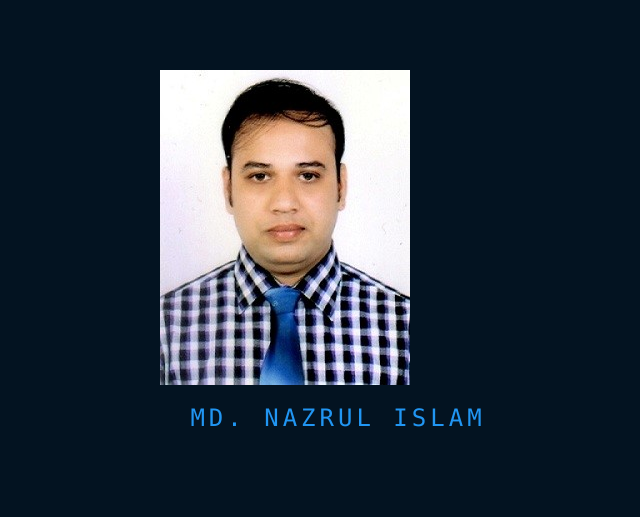
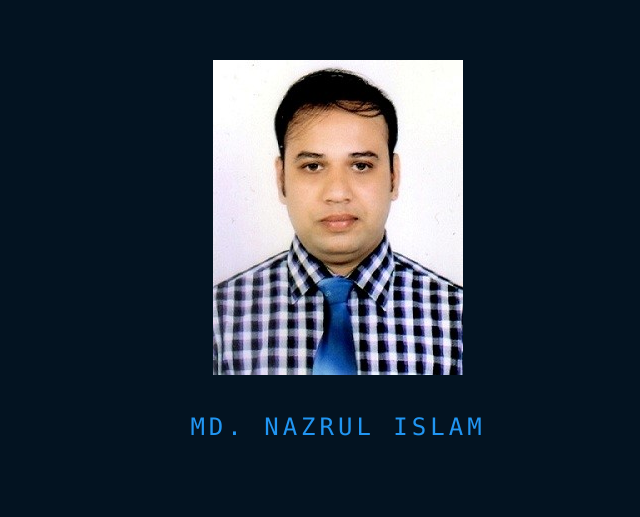
Before and after one commit to i-nazrul/i-nazrul.github.io, a plain HTML site: page index.html in a window 1280 px wide. Shown: the part 140-657 px from the top of the page, without its empty margins (302-942 px from the left). Drawn offline with Linux system fonts and the light colour scheme.

Commit message:
Update index.html

```diff
--- a/index.html
+++ b/index.html
@@ -7,11 +7,10 @@
 
 	<body>
 		<div>
-			<span></span>
-			<span></span>
-			<span></span>
-			<span></span>
-			<img src="nazrul.jpg"></br>
+			<center>
+			<img src="nazrul.jpg">
+			</center>
+			</br>
 		<div>
 		<a href="#">
 			<span></span>
```
